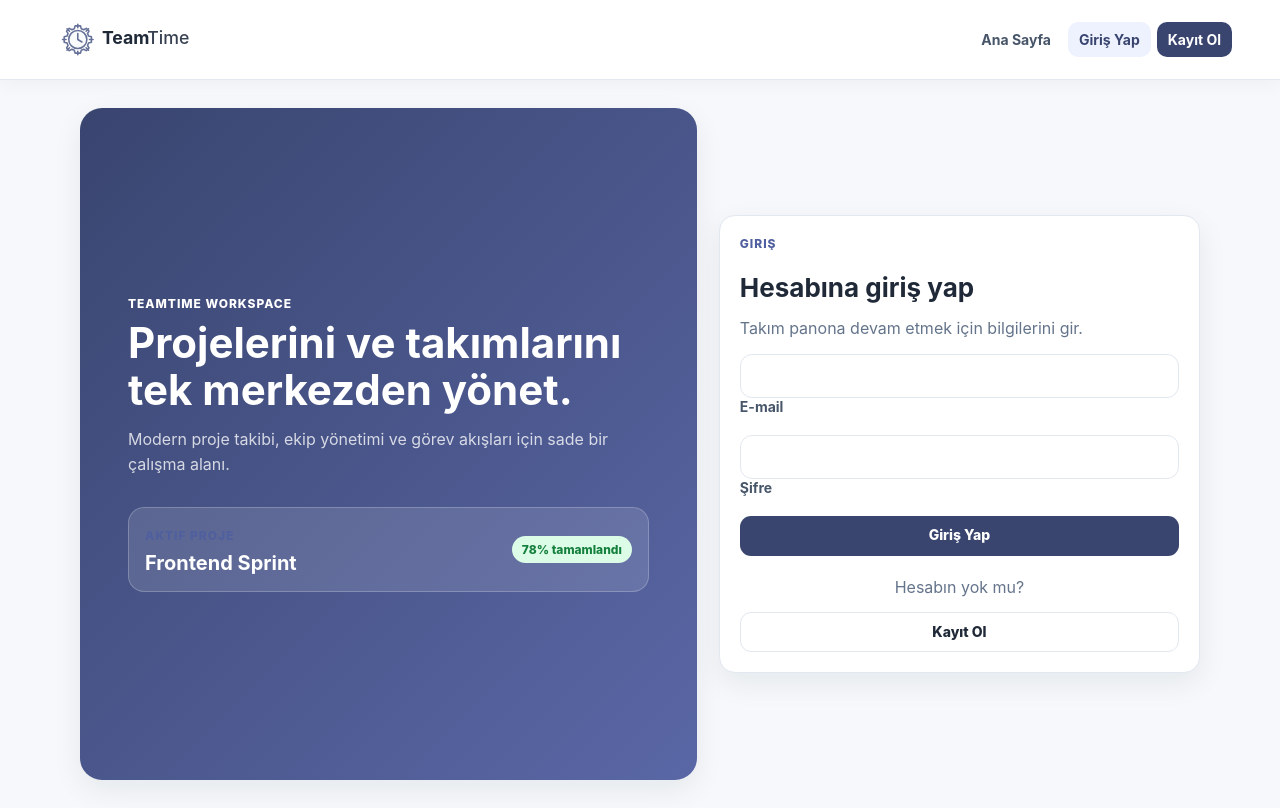
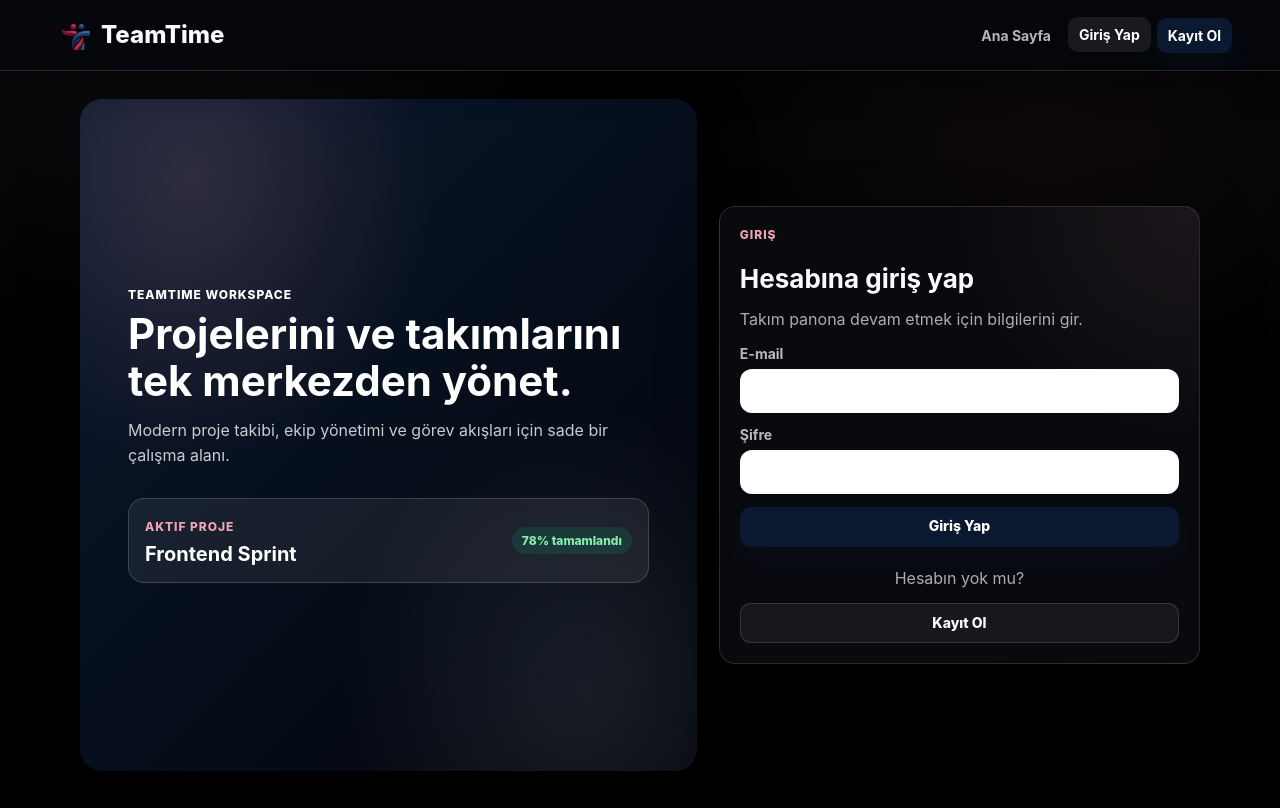
Before and after one commit to Nisayakar/TeamTime, a React (Vite) app in the folder frontend/: page /login in a window 1280 px wide. Built offline with nearby package versions, Linux system fonts and the light colour scheme.

Commit message:
eski kalıntılar temizlendi

```diff
--- a/frontend/src/App.css
+++ b/frontend/src/App.css
@@ -1,22 +1,22 @@
 :root {
-  --bg: #f6f8fb;
-  --surface: #ffffff;
-  --surface-soft: #f1f5f9;
-  --border: #e2e8f0;
-  --text: #1f2937;
-  --muted: #64748b;
-  --primary: #4f5f9f;
-  --primary-dark: #39456f;
-  --primary-soft: #eef2ff;
+  --bg: #000000;
+  --surface: rgba(10, 12, 16, 0.88);
+  --surface-soft: rgba(18, 22, 30, 0.88);
+  --border: rgba(248, 250, 252, 0.13);
+  --text: #f8fafc;
+  --muted: rgba(248, 250, 252, 0.68);
+  --primary: #f2a3b4;
+  --primary-dark: #0a192f;
+  --primary-soft: rgba(242, 163, 180, 0.13);
   --success: #15803d;
-  --success-soft: #dcfce7;
-  --warning: #a16207;
-  --warning-soft: #fef3c7;
-  --danger: #dc2626;
-  --danger-soft: #fee2e2;
-  --purple: #6d5bd0;
-  --purple-soft: #f0edff;
-  --shadow: 0 10px 30px rgba(15, 23, 42, 0.07);
+  --success-soft: rgba(16, 185, 129, 0.14);
+  --warning: #f59e0b;
+  --warning-soft: rgba(245, 158, 11, 0.15);
+  --danger: #fb7185;
+  --danger-soft: rgba(251, 113, 133, 0.15);
+  --purple: #a78bfa;
+  --purple-soft: rgba(167, 139, 250, 0.15);
+  --shadow: 0 24px 60px rgba(0, 0, 0, 0.34);
   --radius: 16px;
 }
 
@@ -25,7 +25,10 @@
 }
 
 body {
-  background: var(--bg);
+  background:
+    radial-gradient(ellipse at 12% 0%, rgba(148, 163, 184, 0.08), transparent 32%),
+    radial-gradient(ellipse at 82% 18%, rgba(242, 163, 180, 0.055), transparent 30%),
+    #000000;
   color: var(--text);
 }
 
@@ -80,11 +83,17 @@ select {
   width: 100%;
   min-height: 44px;
   padding: 11px 13px;
-  border: 1px solid var(--border);
+  border: 1px solid rgba(226, 232, 240, 0.18);
   border-radius: 12px;
   background: #ffffff;
-  color: var(--text);
+  color: #111827;
   outline: none;
+  transition: border-color 180ms ease, box-shadow 180ms ease, background-color 180ms ease;
+}
+
+input::placeholder,
+textarea::placeholder {
+  color: #7b8190;
 }
 
 textarea {
@@ -96,13 +105,13 @@ input:focus,
 textarea:focus,
 select:focus {
   border-color: var(--primary);
-  box-shadow: 0 0 0 4px rgba(79, 95, 159, 0.12);
+  box-shadow: 0 0 0 4px rgba(242, 163, 180, 0.18);
 }
 
 label {
   display: block;
   margin-bottom: 7px;
-  color: #475569;
+  color: rgba(248, 250, 252, 0.74);
   font-size: 14px;
   font-weight: 700;
 }
@@ -116,22 +125,75 @@ label {
   justify-content: space-between;
   gap: 22px;
   padding: 14px clamp(16px, 4vw, 48px);
-  background: rgba(255, 255, 255, 0.95);
+  background:
+    linear-gradient(180deg, rgba(5, 7, 11, 0.96), rgba(5, 7, 11, 0.86));
   border-bottom: 1px solid var(--border);
-  box-shadow: 0 4px 18px rgba(15, 23, 42, 0.04);
+  box-shadow: 0 14px 34px rgba(0, 0, 0, 0.32);
   backdrop-filter: blur(14px);
+}
+
+.app-navbar-public {
+  background:
+    linear-gradient(180deg, rgba(5, 7, 11, 0.98), rgba(5, 7, 11, 0.9));
 }
 
 .brand {
   display: inline-flex;
   align-items: center;
+  justify-content: flex-start;
+  gap: 11px;
   flex: 0 0 auto;
+  min-width: 204px;
+  color: #f8fafc;
+  transition: transform 180ms ease, opacity 180ms ease;
 }
 
-.brand-logo {
+.brand:hover {
+  transform: translateY(-1px);
+  opacity: 0.92;
+}
+
+.brand-symbol {
   display: block;
-  width: 156px;
-  height: auto;
+  width: 42px;
+  height: 42px;
+  flex: 0 0 42px;
+  object-fit: contain;
+  object-position: center;
+}
+
+.brand-wordmark {
+  position: relative;
+  display: inline-block;
+  width: 126px;
+  overflow: hidden;
+  color: transparent;
+  font-size: 24px;
+  font-weight: 800;
+  letter-spacing: 0;
+  line-height: 1;
+  white-space: nowrap;
+}
+
+.brand-wordmark::before {
+  position: absolute;
+  inset: 0;
+  content: "TeamTime";
+  color: #f8fafc;
+  clip-path: inset(0 100% 0 0);
+  animation: app-wordmark-reveal 900ms cubic-bezier(0.22, 1, 0.36, 1) 120ms both;
+}
+
+.brand-wordmark::after {
+  position: absolute;
+  top: -10%;
+  bottom: -10%;
+  left: -24%;
+  width: 34%;
+  content: "";
+  background: linear-gradient(90deg, transparent, rgba(255, 255, 255, 0.34), transparent);
+  transform: skewX(-18deg);
+  animation: app-wordmark-sweep 900ms cubic-bezier(0.22, 1, 0.36, 1) 120ms both;
 }
 
 .nav-content {
@@ -154,7 +216,7 @@ label {
 .nav-links a {
   padding: 9px 11px;
   border-radius: 10px;
-  color: #475569;
+  color: rgba(248, 250, 252, 0.72);
   font-size: 14px;
   font-weight: 700;
   white-space: nowrap;
@@ -162,13 +224,20 @@ label {
 
 .nav-links a:hover,
 .nav-links a.active {
-  background: var(--primary-soft);
-  color: var(--primary-dark);
+  background: rgba(248, 250, 252, 0.08);
+  color: #ffffff;
 }
 
 .nav-links .nav-cta {
   background: var(--primary-dark);
   color: #ffffff;
+  box-shadow: 0 14px 28px rgba(10, 25, 47, 0.28);
+}
+
+.button:hover,
+.nav-links a:hover,
+.nav-links a.active {
+  transform: translateY(-1px);
 }
 
 .nav-user {
@@ -216,6 +285,12 @@ label {
   padding: 30px 0 56px;
 }
 
+.page-shell,
+.auth-page {
+  position: relative;
+  z-index: 1;
+}
+
 .narrow-page {
   width: min(720px, calc(100% - 32px));
 }
@@ -233,6 +308,7 @@ label {
   border: 1px solid var(--border);
   border-radius: var(--radius);
   box-shadow: var(--shadow);
+  backdrop-filter: blur(18px);
 }
 
 .page-header,
@@ -246,7 +322,15 @@ label {
 }
 
 .hero-card {
-  background: linear-gradient(135deg, #ffffff 0%, #f3f6ff 100%);
+  background:
+    radial-gradient(ellipse at 88% 0%, rgba(242, 163, 180, 0.12), transparent 34%),
+    linear-gradient(135deg, rgba(11, 16, 32, 0.95) 0%, rgba(5, 7, 11, 0.94) 100%);
+}
+
+.page-header {
+  background:
+    radial-gradient(ellipse at 88% 0%, rgba(242, 163, 180, 0.1), transparent 34%),
+    linear-gradient(135deg, rgba(10, 12, 16, 0.92), rgba(4, 5, 7, 0.94));
 }
 
 .page-header p,
@@ -327,7 +411,7 @@ label {
 .feature-card:hover,
 .card:hover {
   transform: translateY(-3px);
-  box-shadow: 0 16px 36px rgba(15, 23, 42, 0.1);
+  box-shadow: 0 22px 48px rgba(0, 0, 0, 0.42);
 }
 
 .project-card,
@@ -381,20 +465,20 @@ label {
   justify-content: center;
   flex: 0 0 44px;
   border-radius: 13px;
-  background: var(--primary-soft);
-  color: var(--primary-dark);
+  background: rgba(242, 163, 180, 0.13);
+  color: #f8c7d1;
   font-size: 12px;
   font-weight: 900;
 }
 
 .card-icon.success {
   background: var(--success-soft);
-  color: var(--success);
+  color: #86efac;
 }
 
 .card-icon.warning {
   background: var(--warning-soft);
-  color: var(--warning);
+  color: #fbbf24;
 }
 
 .meta-grid {
@@ -402,8 +486,8 @@ label {
   gap: 8px;
   padding: 12px;
   border-radius: 12px;
-  background: var(--surface-soft);
-  color: #475569;
+  background: rgba(248, 250, 252, 0.06);
+  color: rgba(248, 250, 252, 0.72);
   font-size: 13px;
   font-weight: 700;
 }
@@ -423,7 +507,7 @@ label {
   padding: 15px;
   border: 1px solid var(--border);
   border-radius: 14px;
-  background: #ffffff;
+  background: rgba(248, 250, 252, 0.055);
 }
 
 .list-card {
@@ -460,12 +544,12 @@ label {
 
 .badge-blue {
   background: var(--primary-soft);
-  color: var(--primary-dark);
+  color: #f8c7d1;
 }
 
 .badge-green {
   background: var(--success-soft);
-  color: var(--success);
+  color: #86efac;
 }
 
 .badge-warning {
@@ -491,18 +575,41 @@ label {
   line-height: 1.2;
   text-align: center;
   white-space: nowrap;
+  transition: transform 180ms ease, background-color 180ms ease, border-color 180ms ease, box-shadow 180ms ease;
+}
+
+.button:active {
+  transform: translateY(0) scale(0.98);
+}
+
+.button:focus-visible,
+a:focus-visible,
+button:focus-visible {
+  outline: 3px solid rgba(242, 163, 180, 0.42);
+  outline-offset: 3px;
 }
 
 .button-primary {
   background: var(--primary-dark);
   color: #ffffff;
+  box-shadow: 0 14px 28px rgba(10, 25, 47, 0.26);
+}
+
+.button-primary:hover {
+  background: #10233f;
 }
 
 .button-secondary,
 .button-ghost {
-  background: #ffffff;
+  background: rgba(248, 250, 252, 0.06);
   color: var(--text);
   border: 1px solid var(--border);
+}
+
+.button-secondary:hover,
+.button-ghost:hover {
+  background: rgba(248, 250, 252, 0.1);
+  border-color: rgba(248, 250, 252, 0.24);
 }
 
 .button-danger {
@@ -527,6 +634,16 @@ label {
   gap: 13px;
 }
 
+.field {
+  display: flex;
+  flex-direction: column-reverse;
+  gap: 7px;
+}
+
+.field label {
+  margin-bottom: 0;
+}
+
 .autocomplete-field {
   position: relative;
 }
@@ -540,14 +657,14 @@ label {
   overflow: hidden;
   border: 1px solid var(--border);
   border-radius: 12px;
-  background: #ffffff;
+  background: #0a0c10;
   box-shadow: var(--shadow);
 }
 
 .autocomplete-option {
   width: 100%;
   padding: 11px 13px;
-  background: #ffffff;
+  background: #0a0c10;
   color: var(--text);
   font: inherit;
   text-align: left;
@@ -555,12 +672,12 @@ label {
 }
 
 .autocomplete-option:hover {
-  background: var(--primary-soft);
+  background: rgba(248, 250, 252, 0.08);
 }
 
 .selected-user {
   margin-top: 8px;
-  color: var(--primary-dark);
+  color: #f8c7d1;
   font-size: 14px;
   font-weight: 800;
 }
@@ -594,7 +711,10 @@ label {
   flex-direction: column;
   justify-content: center;
   padding: clamp(28px, 4vw, 48px);
-  background: linear-gradient(135deg, #39456f, #5a67a6);
+  background:
+    radial-gradient(ellipse at 18% 12%, rgba(242, 163, 180, 0.16), transparent 34%),
+    radial-gradient(ellipse at 82% 88%, rgba(148, 163, 184, 0.14), transparent 34%),
+    linear-gradient(135deg, #0a192f 0%, #020409 100%);
   color: #ffffff;
   box-shadow: var(--shadow);
 }
@@ -620,6 +740,12 @@ label {
   width: 100%;
 }
 
+.auth-form-panel .form-card {
+  background:
+    radial-gradient(ellipse at 100% 0%, rgba(242, 163, 180, 0.08), transparent 36%),
+    rgba(10, 12, 16, 0.9);
+}
+
 .auth-preview {
   display: flex;
   align-items: center;
@@ -627,9 +753,9 @@ label {
   gap: 16px;
   margin-top: 30px;
   padding: 16px;
-  border: 1px solid rgba(255, 255, 255, 0.22);
+  border: 1px solid rgba(255, 255, 255, 0.16);
   border-radius: 16px;
-  background: rgba(255, 255, 255, 0.12);
+  background: rgba(255, 255, 255, 0.07);
 }
 
 .auth-preview strong {
@@ -651,7 +777,7 @@ label {
   padding: 20px;
   border: 1px dashed var(--border);
   border-radius: 14px;
-  background: #ffffff;
+  background: rgba(248, 250, 252, 0.045);
   text-align: center;
 }
 
@@ -663,7 +789,7 @@ label {
   max-width: min(360px, calc(100% - 32px));
   padding: 13px 15px;
   border-radius: 13px;
-  background: var(--primary-dark);
+  background: #0a192f;
   color: #ffffff;
   box-shadow: var(--shadow);
 }
@@ -686,7 +812,7 @@ label {
   padding: 36px;
   border: 1px solid var(--border);
   border-radius: 24px;
-  background: #ffffff;
+  background: var(--surface);
   box-shadow: var(--shadow);
   text-align: center;
 }
@@ -1198,6 +1324,44 @@ label {
   box-shadow: 0 10px 34px rgba(25, 28, 29, 0.05);
 }
 
+@keyframes app-wordmark-reveal {
+  0% {
+    clip-path: inset(0 100% 0 0);
+  }
+
+  100% {
+    clip-path: inset(0 0 0 0);
+  }
+}
+
+@keyframes app-wordmark-sweep {
+  0%,
+  18% {
+    opacity: 0;
+    transform: translateX(0) skewX(-18deg);
+  }
+
+  42% {
+    opacity: 1;
+  }
+
+  100% {
+    opacity: 0;
+    transform: translateX(420%) skewX(-18deg);
+  }
+}
+
+@media (prefers-reduced-motion: reduce) {
+  .brand-wordmark {
+    color: #f8fafc;
+  }
+
+  .brand-wordmark::before,
+  .brand-wordmark::after {
+    display: none;
+  }
+}
+
 @media (max-width: 1020px) {
   .app-navbar {
     align-items: flex-start;
@@ -1276,8 +1440,20 @@ label {
     padding: 16px;
   }
 
-  .brand-logo {
-    width: 138px;
+  .brand {
+    min-width: 166px;
+    gap: 8px;
+  }
+
+  .brand-symbol {
+    width: 38px;
+    height: 38px;
+    flex-basis: 38px;
+  }
+
+  .brand-wordmark {
+    width: 112px;
+    font-size: 21px;
   }
 
   .cards-grid {
--- a/frontend/src/components/Navbar.tsx
+++ b/frontend/src/components/Navbar.tsx
@@ -14,7 +14,8 @@ function Navbar() {
     return (
         <nav className={isLoggedIn ? "app-navbar app-navbar-auth" : "app-navbar app-navbar-public"}>
             <Link to={isLoggedIn ? "/dashboard" : "/"} className="brand">
-                <img className="brand-logo" src="/teamtime-logo.svg" alt="TeamTime" />
+                <img className="brand-symbol" src="/home/teamtime-symbol.png" alt="" aria-hidden="true" />
+                <span className="brand-wordmark">TeamTime</span>
             </Link>
 
             {
--- a/frontend/src/index.css
+++ b/frontend/src/index.css
@@ -1,7 +1,7 @@
 :root {
   font-family: Inter, ui-sans-serif, system-ui, -apple-system, BlinkMacSystemFont, "Segoe UI", sans-serif;
-  color: #111827;
-  background: #f8fafc;
+  color: #f8fafc;
+  background: #000000;
   font-synthesis: none;
   text-rendering: optimizeLegibility;
   -webkit-font-smoothing: antialiased;
@@ -9,7 +9,7 @@
 }
 
 html {
-  background: #f8fafc;
+  background: #000000;
 }
 
 body {
```
